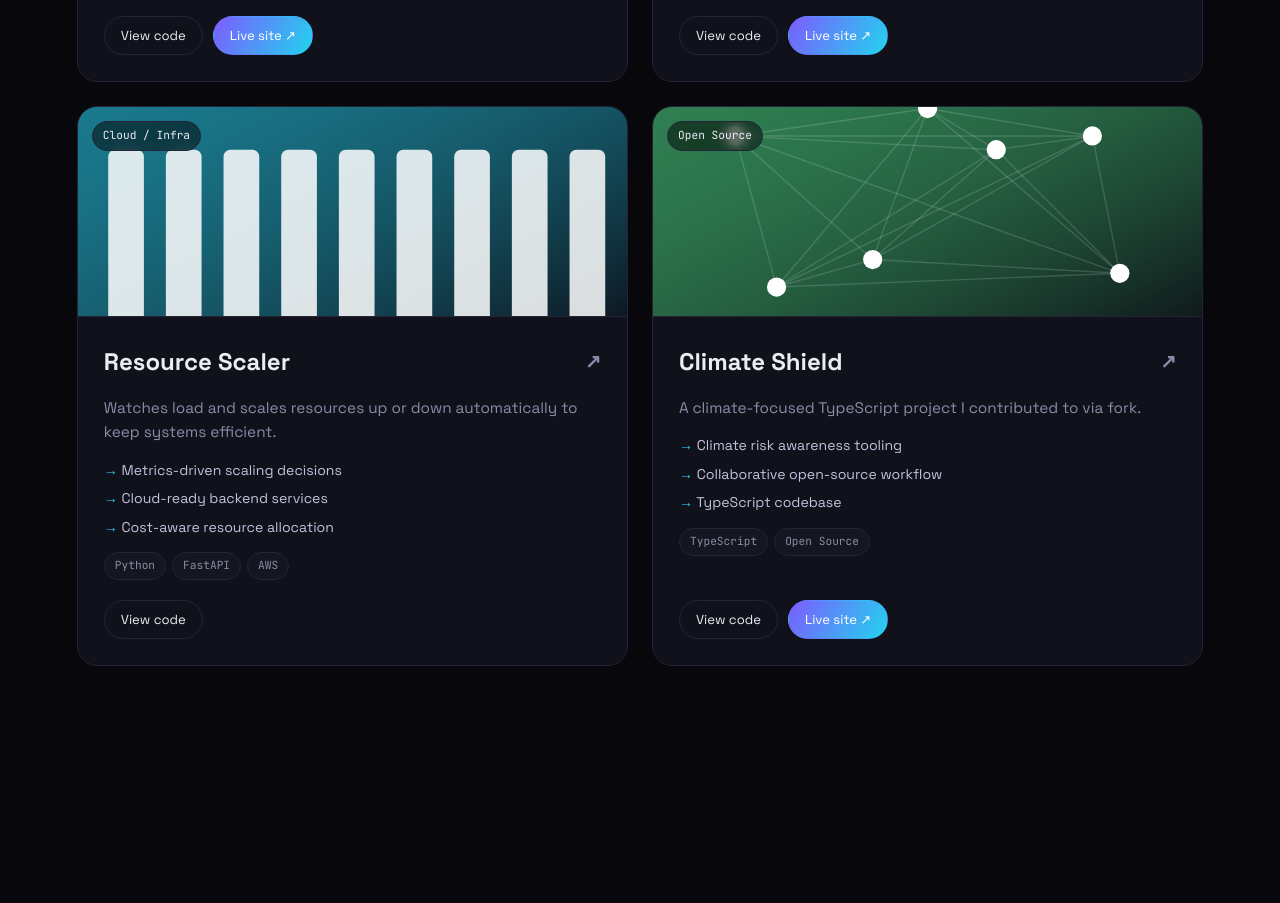
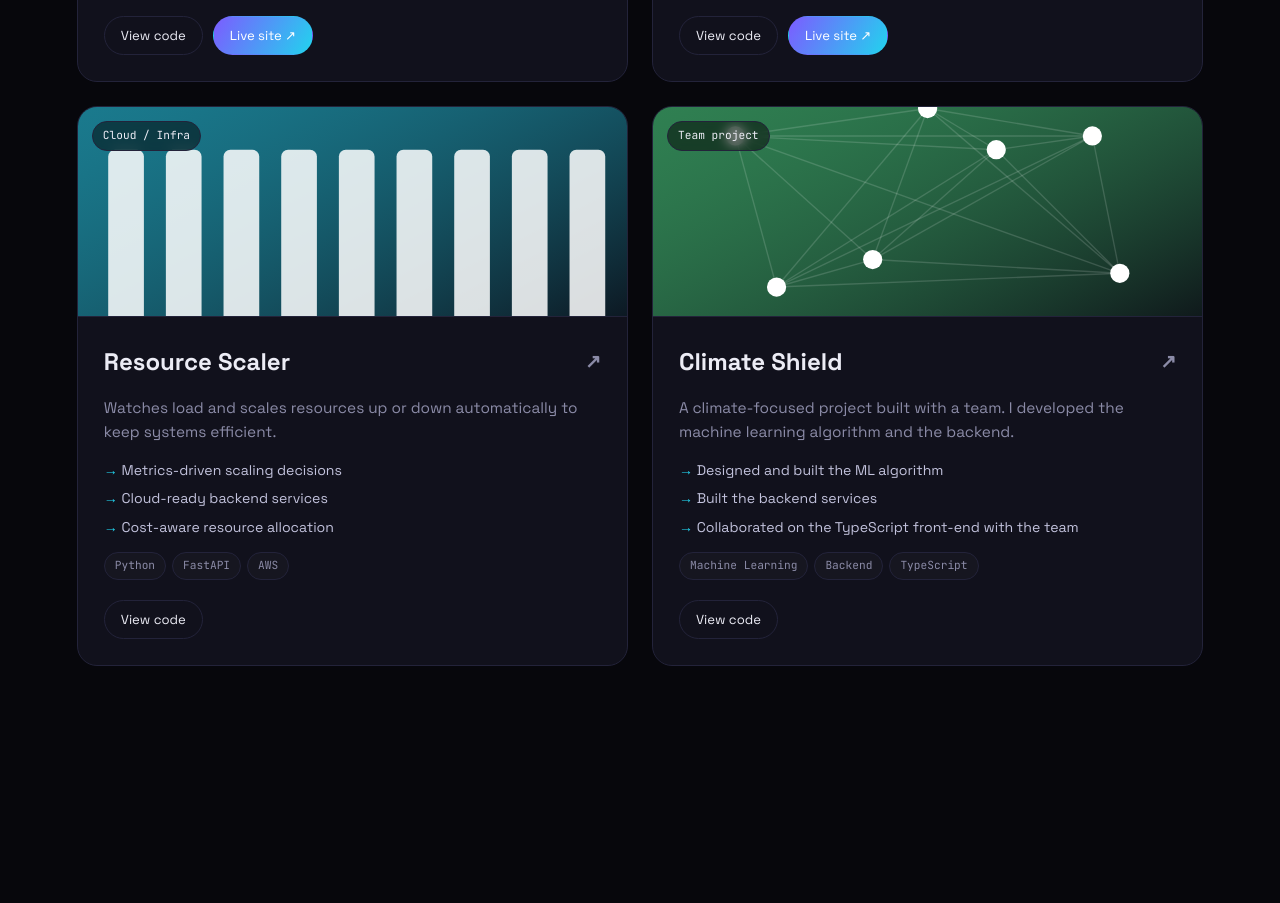
Before and after one commit to Lynx-Mayank/portfolio, a plain HTML site: page index.html in a window 1280 px wide. Shown: the part 3200-4103 px from the top of the page. Drawn offline with Linux system fonts and the light colour scheme; animation ran at ten frames a second.

Commit message:
Update index.html

```diff
--- a/index.html
+++ b/index.html
@@ -328,10 +328,10 @@ const BIG = [
     desc:"Watches load and scales resources up or down automatically to keep systems efficient.",
     feat:["Metrics-driven scaling decisions","Cloud-ready backend services","Cost-aware resource allocation"],
     tags:["Python","FastAPI","AWS"], repo:"https://github.com/Lynx-Mayank?tab=repositories" },
-  { name:"Climate Shield", badge:"Open Source", hue:[74,222,128], viz:"nodes",
-    desc:"A climate-focused TypeScript project I contributed to via fork.",
-    feat:["Climate risk awareness tooling","Collaborative open-source workflow","TypeScript codebase"],
-    tags:["TypeScript","Open Source"], repo:"https://github.com/Lynx-Mayank/climate-shield", live:"https://climate-shield123.vercel.app/" },
+  { name:"Climate Shield", badge:"Team project", hue:[74,222,128], viz:"nodes",
+    desc:"A climate-focused project built with a team. I developed the machine learning algorithm and the backend.",
+    feat:["Designed and built the ML algorithm","Built the backend services","Collaborated on the TypeScript front-end with the team"],
+    tags:["Machine Learning","Backend","TypeScript"], repo:"https://github.com/Lynx-Mayank/climate-shield" },
 ];
 
 /* Domains — each skill is [icon, name, small caption] */
```
